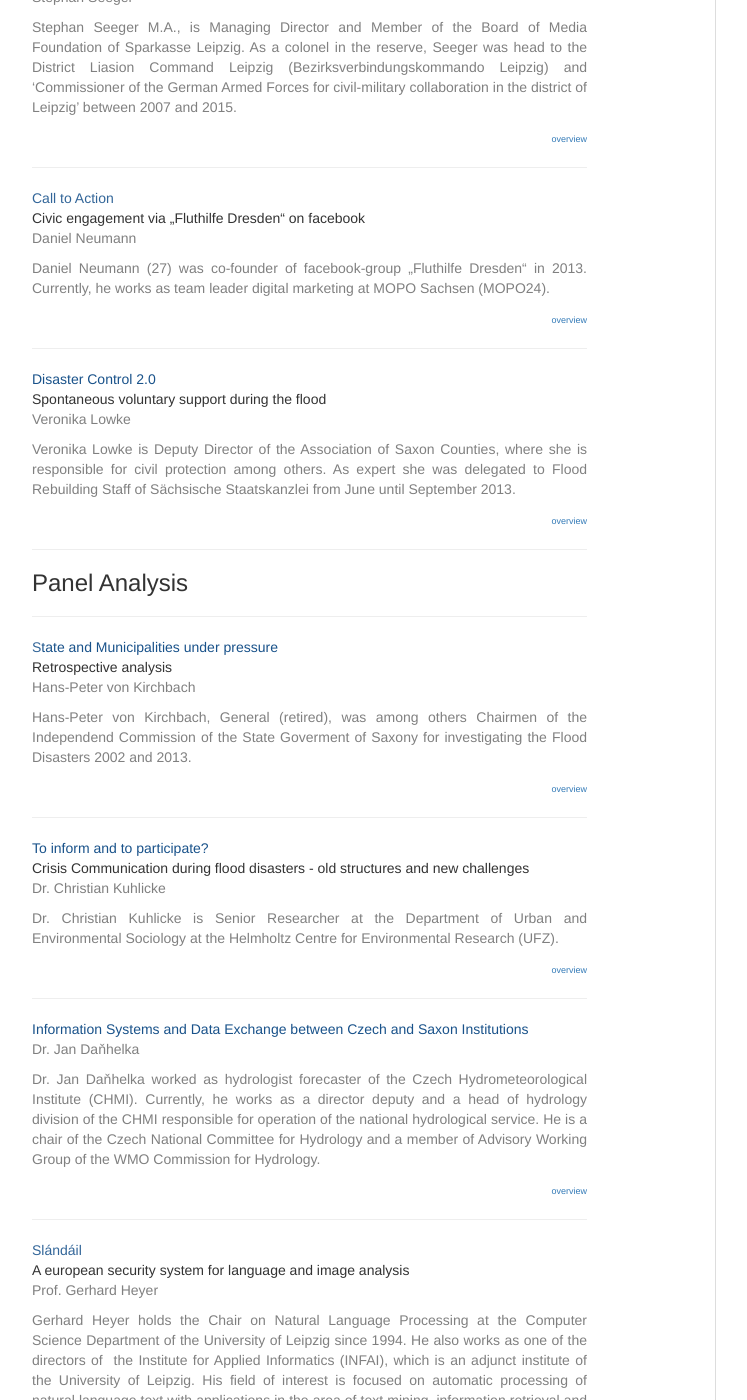
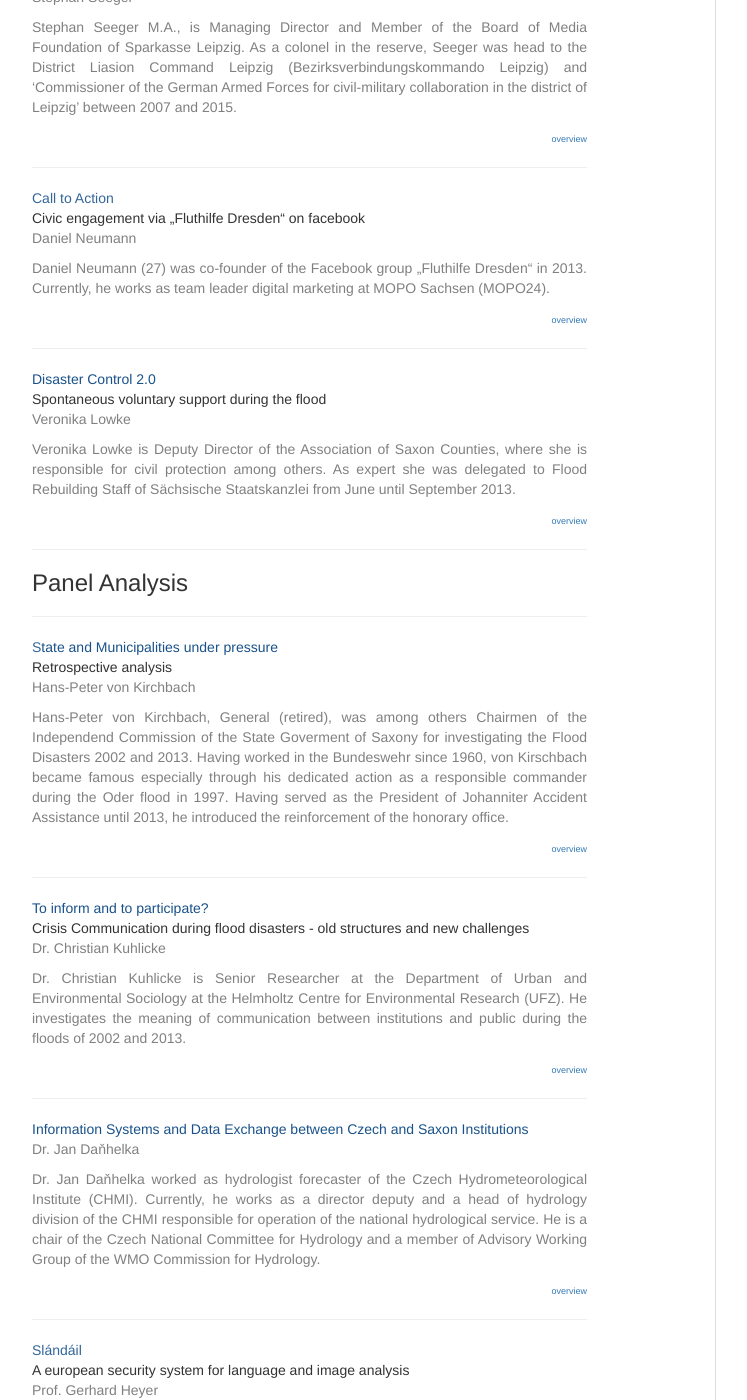
Before and after one commit to susedev/test, a Jekyll site: the page built from titles-and-speakers.html, in a window 1280 px wide and 1400 px high, scrolled down 780 px. Shown: the whole window, without its empty margins (233-980 px from the left). Built offline with Jekyll 4.4.1, drawn with Linux system fonts in a browser that asks for light colours; nearby versions of some CDN libraries; some of the changed text lies outside the part shown.

Commit message:
Edit from JekyllCMS

```diff
--- a/titles-and-speakers.html
+++ b/titles-and-speakers.html
@@ -12,7 +12,7 @@ language: en
 Floods in public service broadcasting<br />
 <span style="color:#808080;">Sven Jahny</span></p>
 
-<p style="text-align: justify;"><span style="color: #808080;">Sven Jahny is Production Manager Telemedia at Mitteldeutscher Rundfunk (MDR) and analised the role of Mass Media like MDR during the floods in 2002 and 2013. &nbsp; </span></p>
+<p style="text-align: justify;"><span style="color: #808080;">Sven Jahny is Production Manager Telemedia at Mitteldeutscher Rundfunk (MDR) and analised the role of MDR during the floods in 2002 and 2013. &nbsp; </span></p>
 
 <p style="text-align: right;"><span style="color: #808080;"><span style="font-size: xx-small;"><a href="http://eijc.github.io/data/programme.html">overview</a></span> </span></p>
 
@@ -38,7 +38,7 @@ Bundeswehr aid programmes<br />
 Civic engagement via &bdquo;Fluthilfe Dresden&ldquo; on facebook<br />
 <span style="color: #808080;">Daniel Neumann</span></p>
 
-<p style="text-align: justify;"><span style="color: #808080;">Daniel Neumann (27) was co-founder of facebook-group &bdquo;Fluthilfe Dresden&ldquo; in 2013. Currently, he works as team leader digital marketing at MOPO Sachsen (MOPO24).&nbsp; </span></p>
+<p style="text-align: justify;"><span style="color: #808080;">Daniel Neumann (27) was co-founder of the Facebook group &bdquo;Fluthilfe Dresden&ldquo; in 2013. Currently, he works as team leader digital marketing at MOPO Sachsen (MOPO24).&nbsp; </span></p>
 
 <p style="text-align: right;"><span style="color: #808080;"><span style="font-size: xx-small;"><a href="http://eijc.github.io/data/programme.html">overview</a></span> </span></p>
 
@@ -59,7 +59,7 @@ Spontaneous voluntary support during the flood<br />
 Retrospective analysis<br />
 <span style="color: #808080;">Hans-Peter von Kirchbach</span></p>
 
-<p style="text-align: justify;"><span style="color: #808080;">Hans-Peter von Kirchbach, General (retired), was among others Chairmen of the Independend Commission of the State Goverment of Saxony for investigating the Flood Disasters 2002 and 2013. </span></p>
+<p style="text-align: justify;"><span style="color:#808080;">Hans-Peter von Kirchbach, General (retired), was among others Chairmen of the Independend Commission of the State Goverment of Saxony for investigating the Flood Disasters 2002 and 2013. Having worked in the Bundeswehr since 1960, von Kirschbach became famous especially through his dedicated action as a responsible commander during the Oder flood in 1997. Having served as the President of Johanniter Accident Assistance until 2013, he introduced the reinforcement of the honorary office.</span></p>
 
 <p style="text-align: right;"><span style="color: #808080;"><span style="font-size: xx-small;"><a href="http://eijc.github.io/data/programme.html">overview</a></span> </span></p>
 
@@ -68,7 +68,7 @@ Retrospective analysis<br />
 Crisis Communication during flood disasters - old structures and new challenges<br />
 <span style="color: #808080;">Dr. Christian Kuhlicke</span></p>
 
-<p style="text-align: justify;"><span style="color:#808080;">Dr. Christian Kuhlicke is Senior Researcher at the Department of Urban and Environmental Sociology at the Helmholtz Centre for Environmental Research (UFZ). </span></p>
+<p style="text-align: justify;"><span style="color:#808080;">Dr. Christian Kuhlicke is Senior Researcher at the Department of Urban and Environmental Sociology at the Helmholtz Centre for Environmental Research (UFZ). He investigates the meaning of communication between institutions and public during the floods of 2002 and 2013.</span></p>
 
 <p style="text-align: right;"><span style="color: #808080;"><span style="font-size: xx-small;"><a href="http://eijc.github.io/data/programme.html">overview</a></span> </span></p>
 
```
